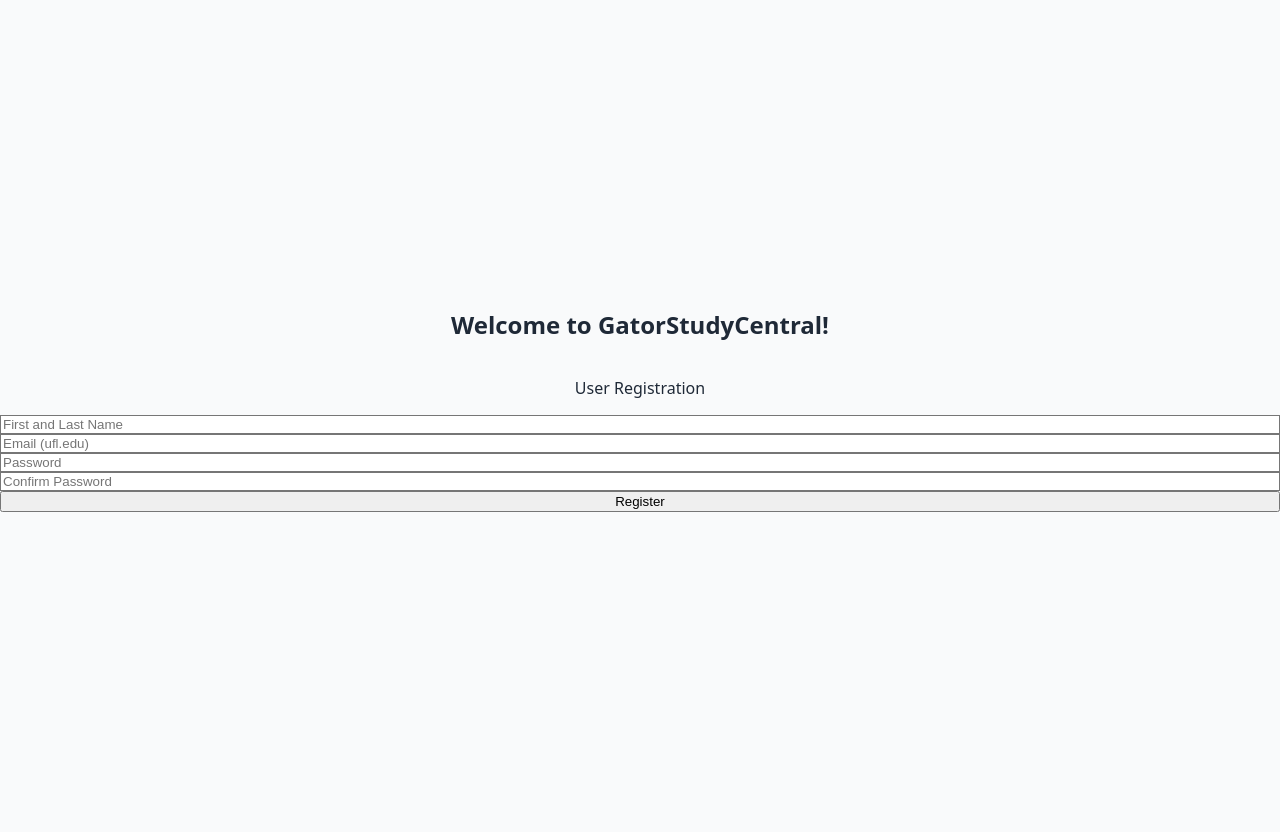
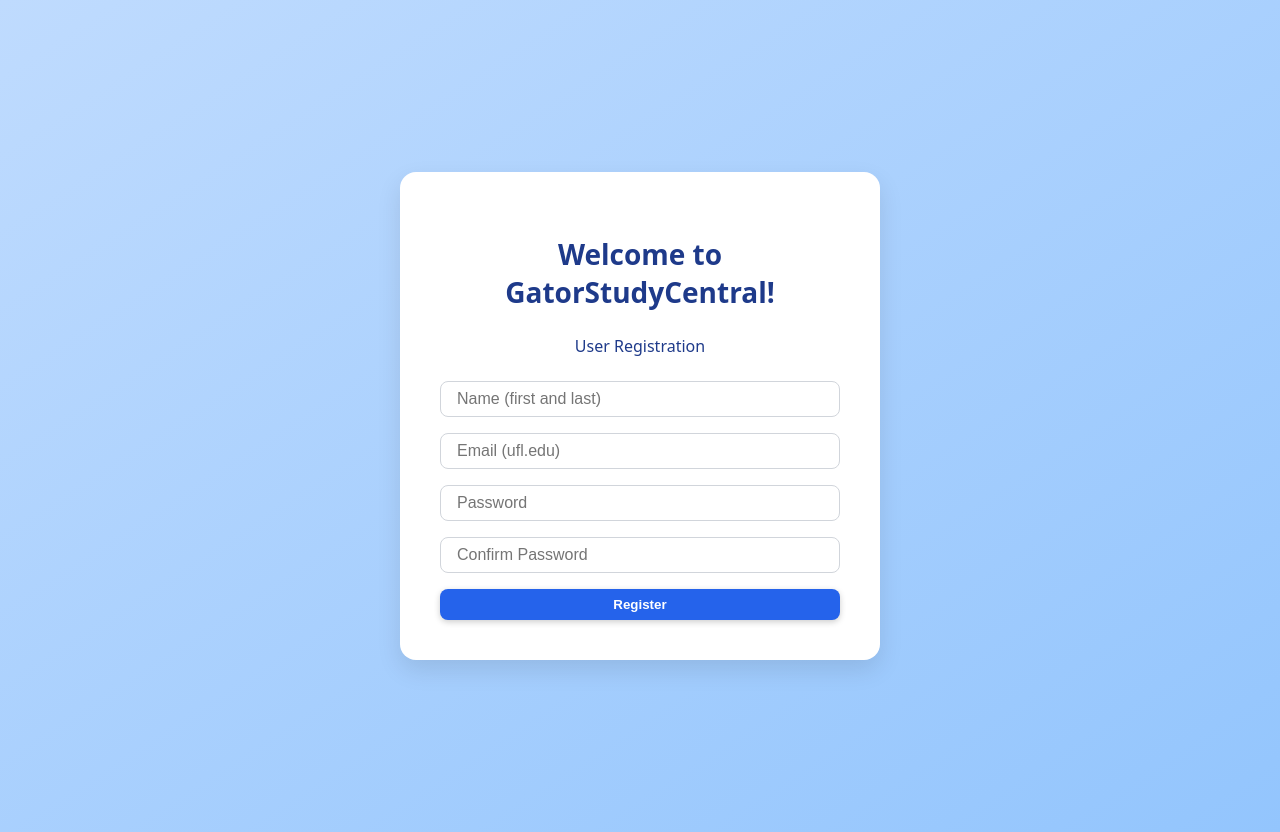
Before and after one commit to marksweeney3/Project-CEN3031, a React (Vite) app in the folder frontend/: page / in a window 1280 px wide. Before the commit the page ends 800 px from the top, so only its background shows below. Built offline with nearby package versions, Linux system fonts and the light colour scheme.

Commit message:
Completed frontend by moving away from Tailwind and using CSS modules

```diff
--- a/frontend/package.json
+++ b/frontend/package.json
@@ -13,7 +13,8 @@
     "axios": "^1.7.9",
     "react": "^19.0.0",
     "react-dom": "^19.0.0",
-    "react-router-dom": "^7.2.0"
+    "react-router-dom": "^7.2.0",
+    "styled-components": "^6.1.16"
   },
   "devDependencies": {
     "@eslint/js": "^9.21.0",
--- /dev/null
+++ b/frontend/src/components/RegisterForm.module.css
@@ -0,0 +1,70 @@
+.container {
+    min-height: 100vh;
+    display: flex;
+    justify-content: center;
+    align-items: center;
+    background: linear-gradient(to bottom right, #bfdbfe, #93c5fd); /* blue-100 to blue-300 */
+    padding: 1rem;
+}
+
+.form {
+    display: flex;
+    flex-direction: column;
+    background-color: white;
+    padding: 2.5rem;
+    border-radius: 1rem;
+    box-shadow: 0 10px 25px rgba(0, 0, 0, 0.1);
+    width: 100%;
+    max-width: 400px;
+}
+
+.title {
+    font-size: 1.75rem;
+    font-weight: 700;
+    color: #1e3a8a; /* blue-700 */
+    text-align: center;
+    margin-bottom: 0.5rem;
+}
+
+.subtitle {
+    color: #1e3a8a; /* blue-700 to match the title */
+    text-align: center;
+    margin-bottom: 1.5rem;
+}
+
+.input {
+    padding: 0.5rem 1rem;
+    border: 1px solid #d1d5db; /* gray-300 */
+    border-radius: 0.5rem;
+    margin-bottom: 1rem;
+    font-size: 1rem;
+}
+
+.input:focus {
+    outline: none;
+    border-color: #3b82f6; /* blue-500 */
+    box-shadow: 0 0 0 2px #93c5fd; /* blue-300 */
+}
+
+.button {
+    background-color: #2563eb; /* blue-600 */
+    color: white;
+    padding: 0.5rem 0;
+    font-weight: 600;
+    border: none;
+    border-radius: 0.5rem;
+    cursor: pointer;
+    box-shadow: 0 2px 6px rgba(0, 0, 0, 0.2);
+    transition: background-color 0.3s ease;
+}
+
+.button:hover {
+    background-color: #1d4ed8; /* blue-700 */
+}
+
+.message {
+    color: #dc2626; /* red-600 */
+    text-align: center;
+    margin-top: 1rem;
+    font-weight: 500;
+}
--- a/frontend/src/components/RegisterForm.tsx
+++ b/frontend/src/components/RegisterForm.tsx
@@ -1,5 +1,6 @@
 import { useState } from "react";
 import axios from "axios";
+import styles from "./RegisterForm.module.css";
 
 function RegisterForm() {
     const [form, setForm] = useState({
@@ -48,26 +49,19 @@ function RegisterForm() {
     };
 
     return (
-        <div className="min-h-screen flex items-center justify-center bg-gradient-to-br from-blue-100 to-blue-300 px-4">
-            <form
-                onSubmit={handleSubmit}
-                className="flex flex-col bg-white p-10 rounded-2xl shadow-xl w-full max-w-md"
-            >
-                <h2 className="text-3xl font-bold text-blue-700 text-center mb-2">
-                    Welcome to GatorStudyCentral!
-                </h2>
-                <p className="text-center text-red-500 mb-6">
-                    User Registration
-                </p>
+        <div className={styles.container}>
+            <form onSubmit={handleSubmit} className={styles.form}>
+                <h2 className={styles.title}>Welcome to GatorStudyCentral!</h2>
+                <p className={styles.subtitle}>User Registration</p>
 
                 <input
                     name="name"
                     type="text"
-                    placeholder="First and Last Name"
+                    placeholder="Name (first and last)"
                     onChange={handleChange}
                     value={form.name}
                     required
-                    className="mb-4 px-4 py-2 border border-gray-300 rounded-lg focus:outline-none focus:ring-2 focus:ring-blue-400"
+                    className={styles.input}
                 />
 
                 <input
@@ -77,7 +71,7 @@ function RegisterForm() {
                     onChange={handleChange}
                     value={form.email}
                     required
-                    className="mb-4 px-4 py-2 border border-gray-300 rounded-lg focus:outline-none focus:ring-2 focus:ring-blue-400"
+                    className={styles.input}
                 />
 
                 <input
@@ -87,7 +81,7 @@ function RegisterForm() {
                     onChange={handleChange}
                     value={form.password}
                     required
-                    className="mb-4 px-4 py-2 border border-gray-300 rounded-lg focus:outline-none focus:ring-2 focus:ring-blue-400"
+                    className={styles.input}
                 />
 
                 <input
@@ -97,19 +91,14 @@ function RegisterForm() {
                     onChange={handleChange}
                     value={form.confirmPassword}
                     required
-                    className="mb-6 px-4 py-2 border border-gray-300 rounded-lg focus:outline-none focus:ring-2 focus:ring-blue-400"
+                    className={styles.input}
                 />
 
-                <button
-                    type="submit"
-                    className="bg-blue-600 hover:bg-blue-700 transition duration-300 text-white font-semibold py-2 rounded-lg shadow-md"
-                >
+                <button type="submit" className={styles.button}>
                     Register
                 </button>
 
-                {message && (
-                    <p className="text-center text-red-600 mt-4 font-medium">{message}</p>
-                )}
+                {message && <p className={styles.message}>{message}</p>}
             </form>
         </div>
     );
```
Also changed, not shown: 1 other file (tests, documents, lock files or other folders).
